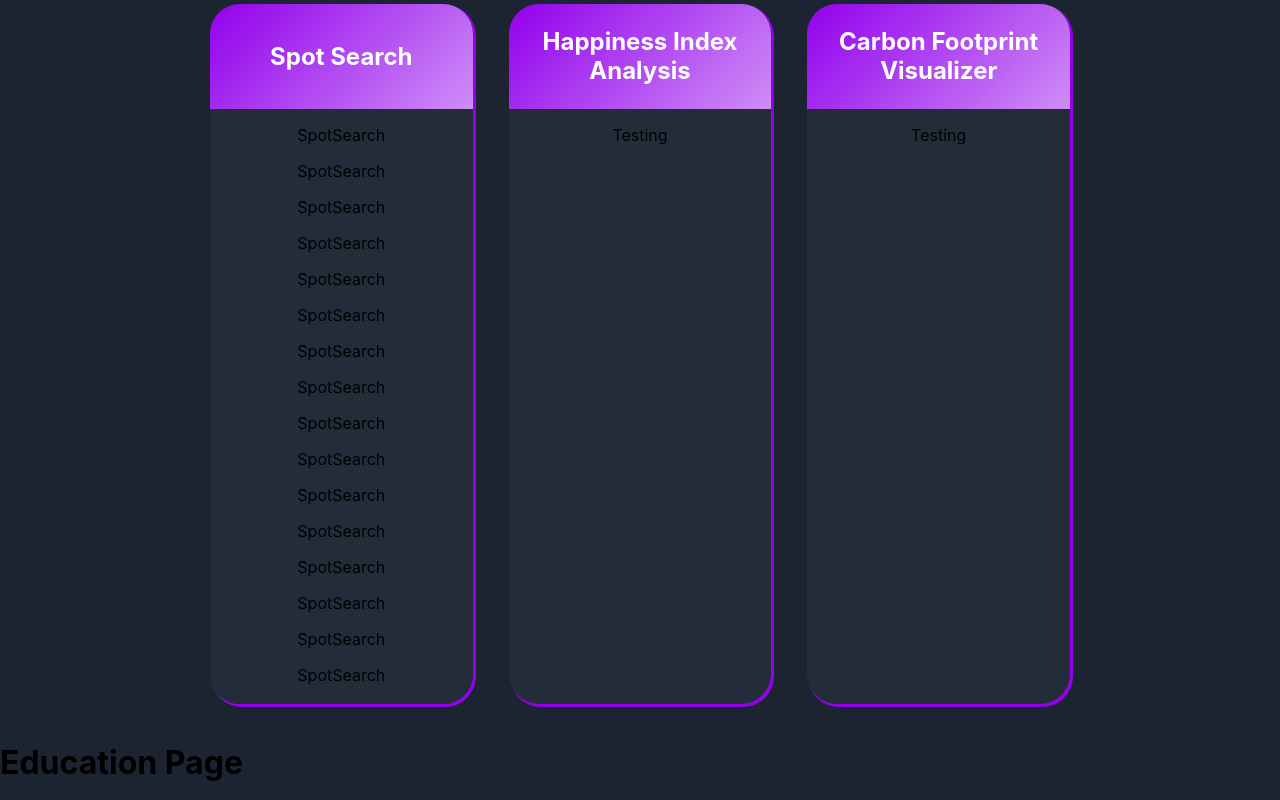
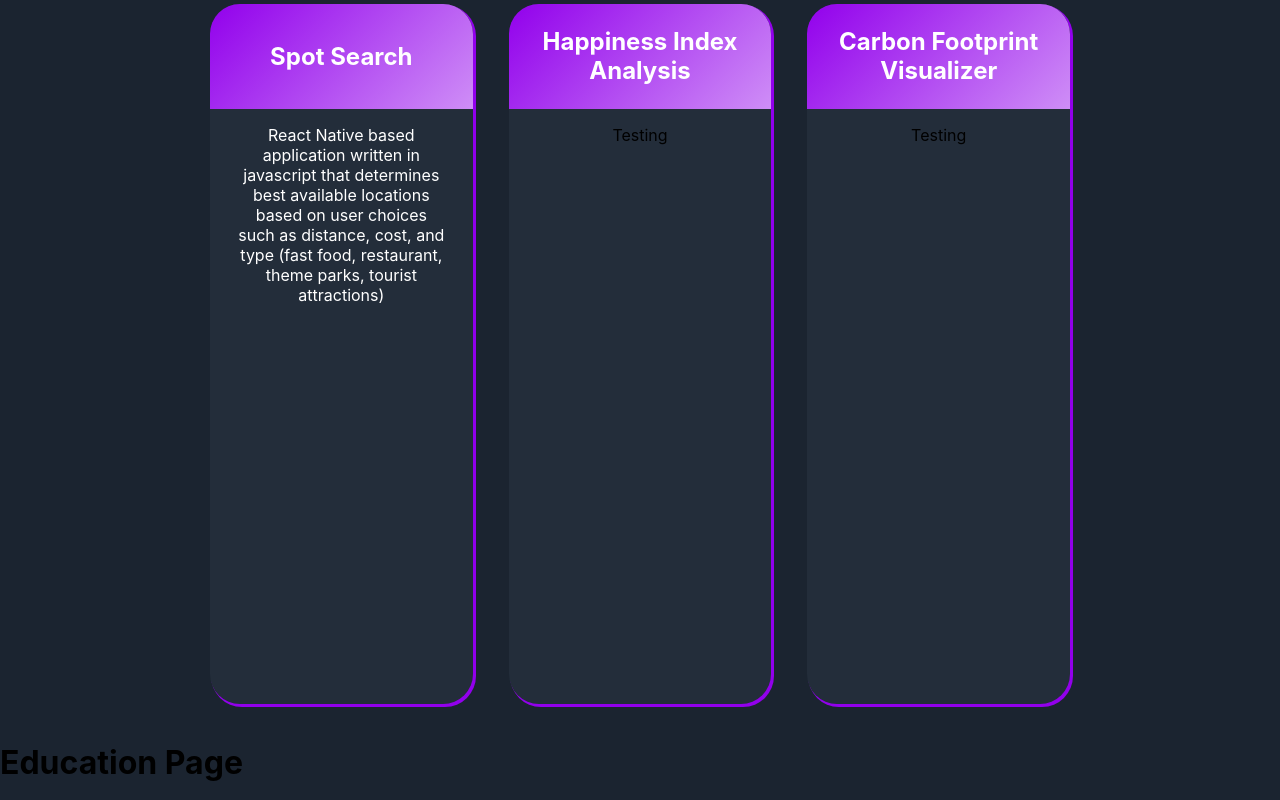
Before and after one commit to rrosyidi/PersonalWebsite, a React (Create React App) app in the folder website/: page / in a window 1280 px wide. Shown: the part 4120-4920 px from the top of the page. Built offline with nearby package versions, Linux system fonts and the light colour scheme.

Commit message:
Design Troubles

```diff
--- a/website/src/components/ProjectsPage/Projects.js
+++ b/website/src/components/ProjectsPage/Projects.js
@@ -10,46 +10,14 @@
           <div className="headerContainer">
             <h1 className="projectsHeader">Spot Search</h1>
           </div>
-          <p>SpotSearch</p>
-          <p>SpotSearch</p>
-          <p>SpotSearch</p>
-          <p>SpotSearch</p>
-          <p>SpotSearch</p>
-          <p>SpotSearch</p>
-          <p>SpotSearch</p>
-          <p>SpotSearch</p>
-          <p>SpotSearch</p>
-          <p>SpotSearch</p>
-          <p>SpotSearch</p>
-          <p>SpotSearch</p>
-          <p>SpotSearch</p>
-          <p>SpotSearch</p>
-          <p>SpotSearch</p>
-          <p>SpotSearch</p>
-          <p>SpotSearch</p>
-          <p>SpotSearch</p>
-          <p>SpotSearch</p>
-          <p>SpotSearch</p>
-          <p>SpotSearch</p>
-          <p>SpotSearch</p>
-          <p>SpotSearch</p>
-          <p>SpotSearch</p>
-          <p>SpotSearch</p>
-          <p>SpotSearch</p>
-          <p>SpotSearch</p>
-          <p>SpotSearch</p>
-          <p>SpotSearch</p>
-          <p>SpotSearch</p>
-          <p>SpotSearch</p>
-          <p>SpotSearch</p>
-          <p>SpotSearch</p>
-          <p>SpotSearch</p>
-          <p>SpotSearch</p>
-          <p>SpotSearch</p>
-          <p>SpotSearch</p>
-          <p>SpotSearch</p>
-          <p>SpotSearch</p>
-          <p>SpotSearch</p>
+          <div className="projBody">
+            <p style={{ wordWrap: "break-word" }}>
+              React Native based application written in javascript that
+              determines best available locations based on user choices such as
+              distance, cost, and type (fast food, restaurant, theme parks,
+              tourist attractions)
+            </p>
+          </div>
         </div>
         <div className="indivProject">
           <div className="headerContainer">
--- a/website/src/components/ProjectsPage/projectStyle.css
+++ b/website/src/components/ProjectsPage/projectStyle.css
@@ -46,8 +46,8 @@
     text-align: center;
     margin: 2%;
     overflow-y: scroll;
-    -ms-overflow-style: none;
-    scrollbar-width: none;
+    /* -ms-overflow-style: none; */
+    /* scrollbar-width: none; */
     border-radius: 30px;
     box-shadow: 2px 2px 0px 1px #9200ec;
 }
@@ -55,3 +55,11 @@
 .indivProject::-webkit-scrollbar {
     display: none;
 }
+
+.projBody {
+    width: 80%;
+    /* background-color: white; */
+    color: white;
+    margin-left: 10%;
+    margin-right: 10%;
+}
```
